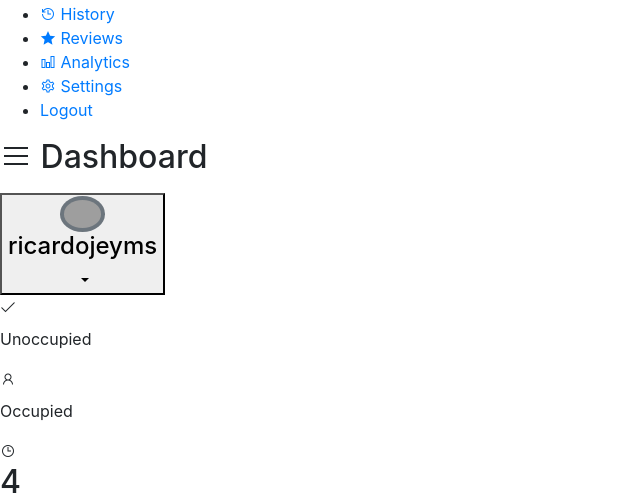
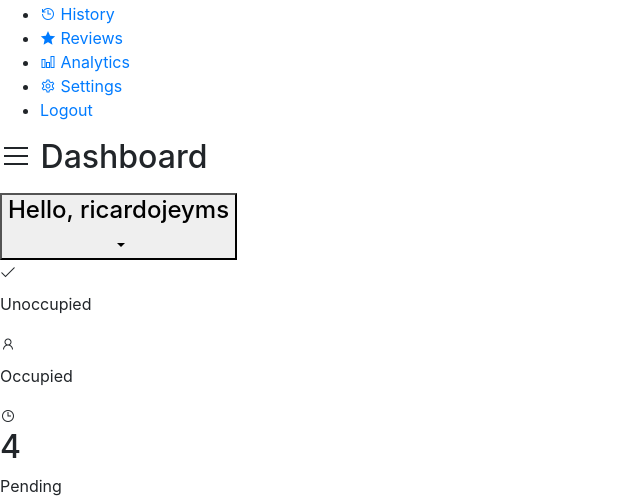
Before and after one commit to Janniel/3D-Reservation-System, a PHP site: page /admin.php in a window 1280 px wide. Shown: the part 665-1165 px from the top of the page, without its empty margins (0-640 px from the left). Run offline with PHP 8.4, Linux system fonts and the light colour scheme; a user stored in the database is signed in; data comes from the database, SQL or seed files in the repository; some libraries are stand-ins or nearby versions; grey boxes are pictures that could not be loaded.

Commit message:
update admin name in header

```diff
--- a/src/admin.php
+++ b/src/admin.php
@@ -162,16 +162,10 @@ $result = $conn->query($sql);
                     <button class="dropdown-toggle" class="btn btn-secondary dropdown-toggle" type="button"
                         id="dropdownMenuButton" data-toggle="dropdown" aria-haspopup="true" aria-expanded="true">
                         <div class="user-wrapper">
-                            <img src="<?php if ($_SESSION['gender'] == "Male") {
-                                echo "https://cdn-icons-png.flaticon.com/512/2552/2552801.png";
-                            } elseif ($_SESSION['gender'] == "Female") {
-                                echo "https://cdn-icons-png.flaticon.com/512/206/206864.png";
-                            } ?>" alt="Admin" class="rounded-circle p-1 bg-secondary" width="45">
-                            <div id="user_admin">
-                                <h4>
-                                    <?php echo $_SESSION["username"]; ?>
-                                </h4>
-                            </div>
+                            <h4>
+                                Hello, <?php echo $_SESSION["first_name"]; ?>
+                            </h4>
+
                         </div>
                     </button>
 
```
